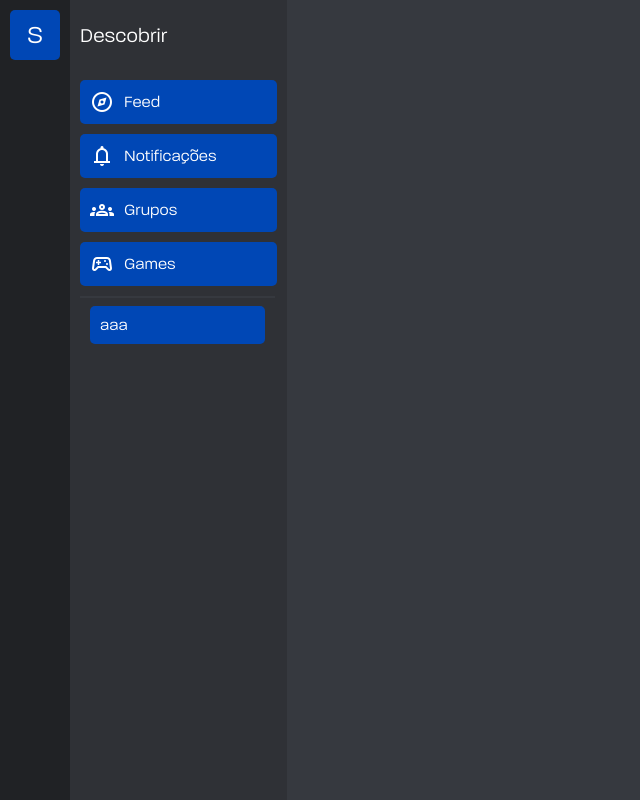
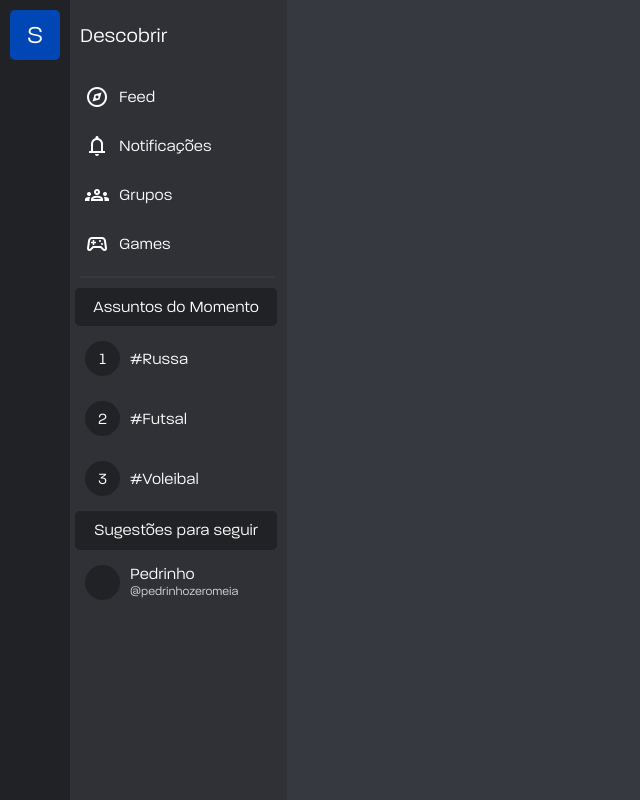
Before and after one commit to edersonff/SWITTER, a Node server app: page / in a window 1280 px wide. Shown: the whole page, without its empty margins (0-640 px from the left). Run offline with Node 20, Linux system fonts and the light colour scheme; some libraries are stand-ins or nearby versions.

Commit message:
some changes

```diff
--- a/Backend/src/public/css/feed/index.css
+++ b/Backend/src/public/css/feed/index.css
@@ -57,22 +57,58 @@ section dl {
     margin: 0px;
 }
 
-section dl dd, section dl dt {
+section dl dd,  section dl dt  {
     color: #fff;
-    margin: 10px;
+    margin: 5px;
     padding: 10px;
     border-radius: 5px;
-    background-color: #0047B5;
     display: flex;
     align-self: center;
+    cursor: pointer;
 }
 
-section dl dd span,  section dl dt span {
+
+section dl dd span, section dl dt {
     display: flex;
     align-items: center;
     justify-content: center;
     margin-right: 10px;
 }
+
+section dl dd .rank{
+    width: 35px;
+    height: 35px;
+    margin-right: 10px;
+    display: flex;
+    align-items: center;
+    justify-content: center;
+    border-radius: 50px;
+    background-color: #202225;
+}
+
+section dl dd .perfil{
+    display: grid;
+}
+
+section dl dd .perfil span{
+    display: flex;
+    align-items: center;
+    justify-content: flex-start;
+}
+
+section dl dd .perfil .arroba{
+    font-size: 12px;
+    color: #D9D9D9;
+}
+
+section dl dt{
+    background-color: #202225;
+}
+
+section dl dd:hover{
+    background-color: #0047B5;
+}
+
 
 section .separacao {
     width: 90%;
--- a/Views/feed/index.handlebars
+++ b/Views/feed/index.handlebars
@@ -38,11 +38,31 @@
             </dd>
         </dl>
 
-            <div class="separacao">
+        <div class="separacao"></div>
+
         <dl>
-                    <dd><span>aaa</span></dd>
+            <dt><span>Assuntos do Momento</span></dt>
+            <dd>
+                <div class="rank">1</div><span>#Russa</span>
+            </dd>
+            <dd>
+                <div class="rank">2</div><span>#Futsal</span>
+            </dd>
+            <dd>
+                <div class="rank">3</div><span>#Voleibal</span>
+            </dd>
         </dl>
+
+        <dl>
+            <dt><span>Sugestões para seguir</span></dt>
+            <dd>
+                <div class="rank"></div>
+                <div class="perfil">
+                    <span>Pedrinho</span>
+                    <span class="arroba">@pedrinhozeromeia</span>
                 </div>
+            </dd>
+        </dl>
 
 
 
```
Lines whose indentation alone changed are shown as unchanged.
